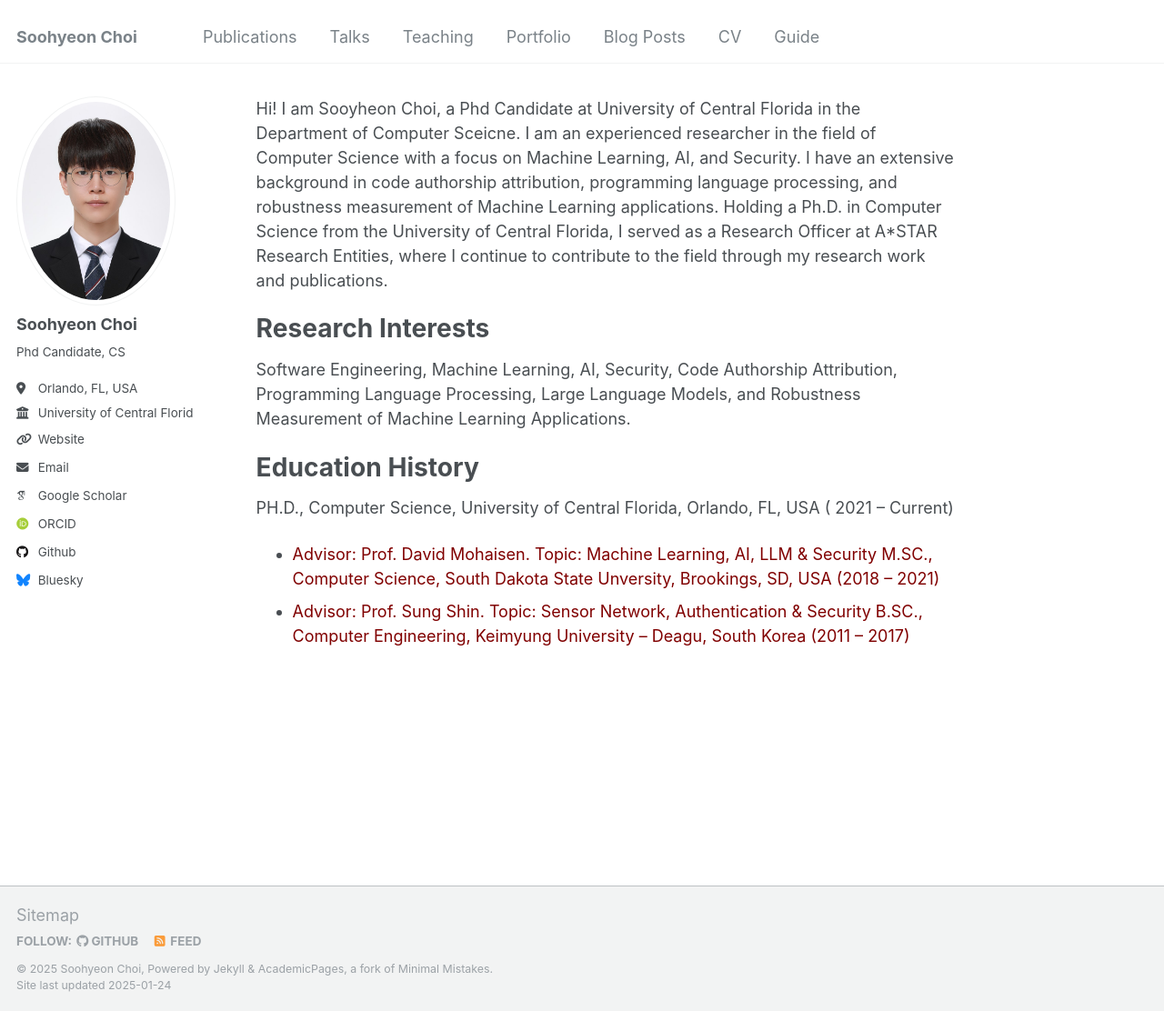
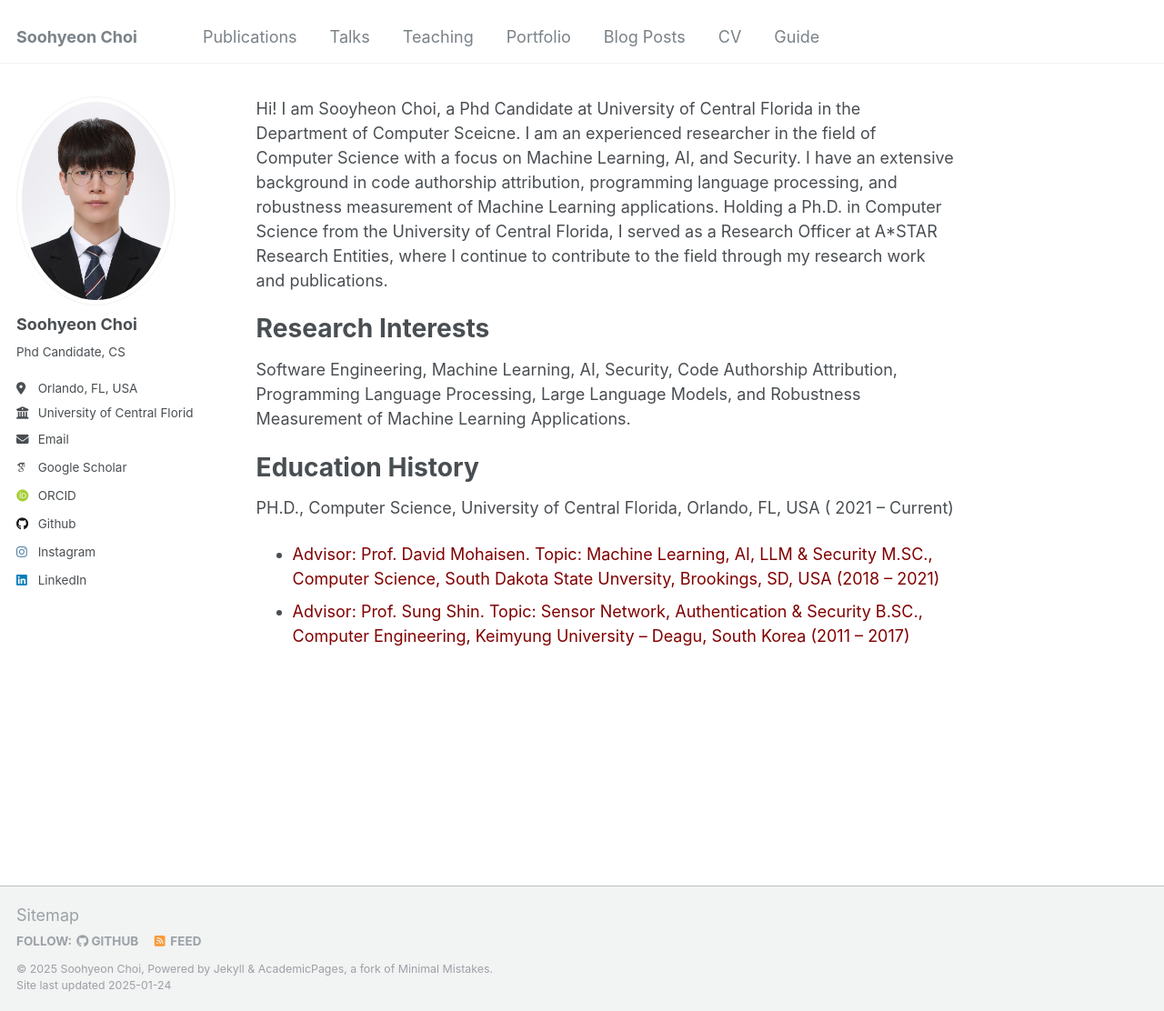
Before and after one commit to soohyeonc/soohyeon.github.io, a Jekyll site: the page built from _pages/about.md, in a window 1280 px wide and 1112 px high. Shown: the whole window at 91% size. Built offline with Jekyll 4.4.1, drawn with Linux system fonts in a browser that asks for light colours; some web fonts are replaced; part of the change alters nothing that is shown.

Commit message:
Update _config.yml

```diff
--- a/_config.yml
+++ b/_config.yml
@@ -27,7 +27,7 @@ author:
   bio              : "Phd Candidate, CS"
   location         : "Orlando, FL, USA"
   employer         : "University of Central Florida"
-  uri              : "linkedin.com/in/soohyeon-choi"
+  # uri              : "linkedin.com/in/soohyeon-choi"
   email            : "soohyeon.choi@ucf.edu"
 
   # Academic websites
@@ -44,21 +44,21 @@ author:
   bitbucket        : # Username - Update with your username on the site
   codepen          : # Username
   dribbble         : # Username
-  github           : "academicpages"
+  github           : "https://github.com/soohyeonc"
   kaggle           : # Username
   stackoverflow    : # User number or user number and name (i.e., use "1" or "1/jeff-atwood")
 
   # Social media
-  bluesky          : "bsky.app" # Replace this with you Bluesky username
+  # bluesky          : "bsky.app" # Replace this with you Bluesky username
   facebook         : # Username
   flickr           : # Username
   foursquare       : # Username
   goodreads        : # Username
   google_plus      : # Username
   keybase          : # Username
-  instagram        : # Username
+  instagram        : "https://www.instagram.com/soohyeone/"
   lastfm           : # Username
-  linkedin         : # Username
+  linkedin         : "linkedin.com/in/soohyeon-choi"
   mastodon         : # URL
   medium           : # URL
   pinterest        : # Username
```
